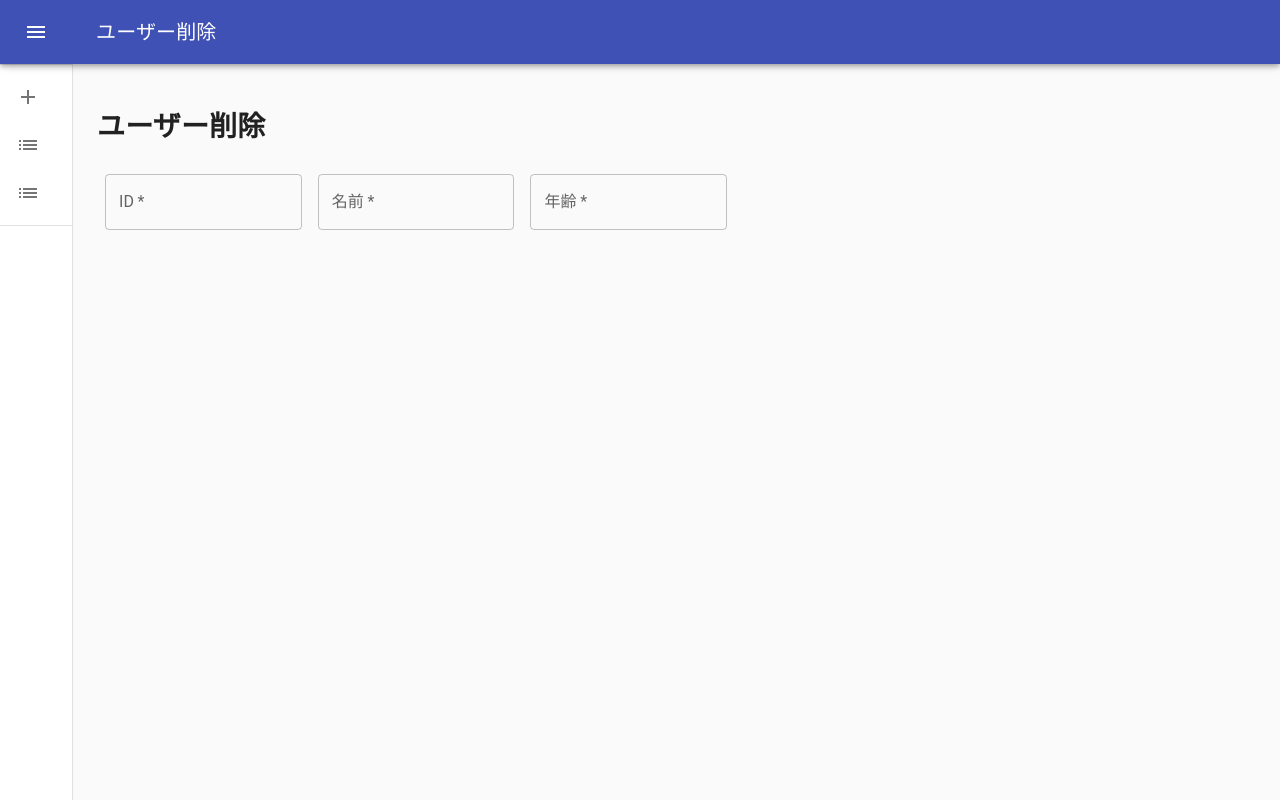
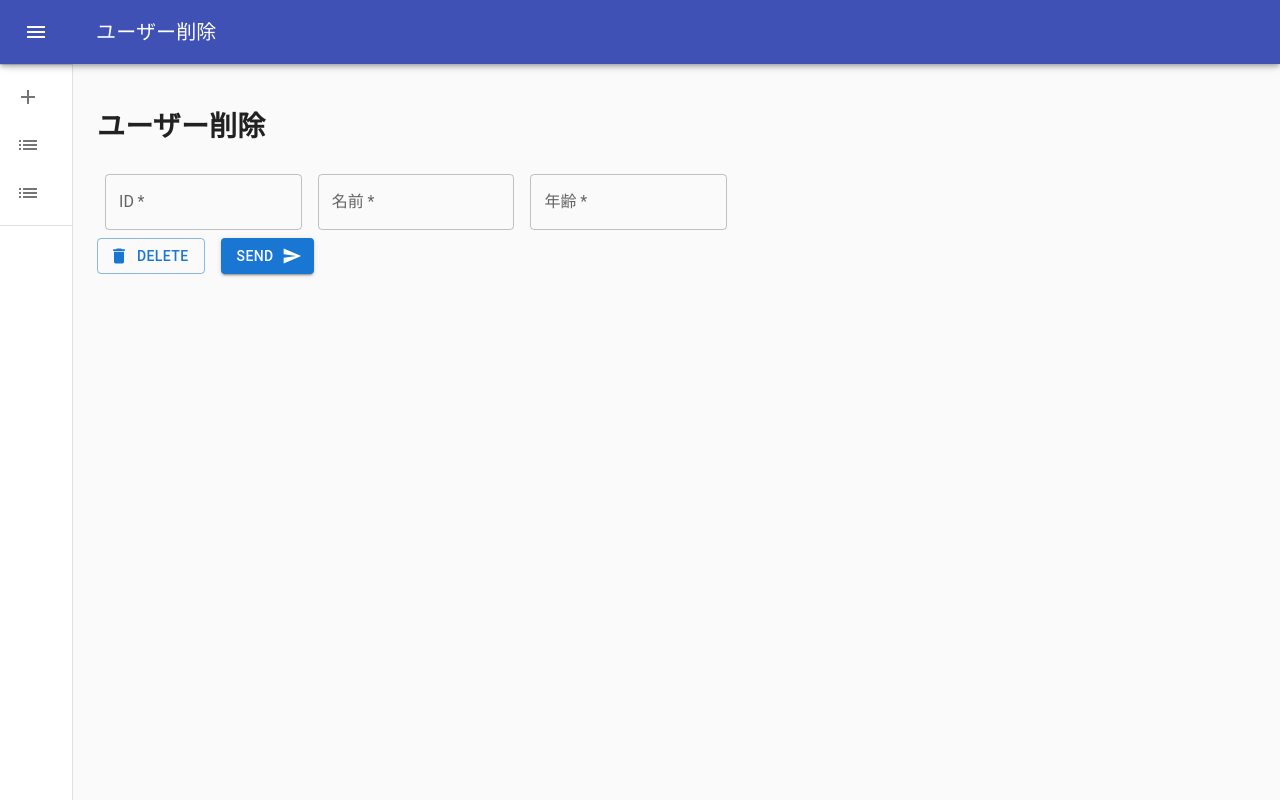
Before and after one commit to arakirai/test, a React (Create React App) app: page /delete in a window 1280 px wide. Built offline with nearby package versions, Linux system fonts and the light colour scheme; no server answers.

Commit message:
2022/09/15

```diff
--- a/src/components/Delete.js
+++ b/src/components/Delete.js
@@ -1,9 +1,12 @@
-
 import * as React from "react";
 import Menu from "../Menu";
 import Box from '@mui/material/Box';
 import TextField from '@mui/material/TextField';
 import axios from "axios";
+import Button from '@mui/material/Button';
+import DeleteIcon from '@mui/icons-material/Delete';
+import SendIcon from '@mui/icons-material/Send';
+import Stack from '@mui/material/Stack';
 
 const Delete = async () => {
     let res = await axios.delete("http://49.212.200.159:8080/api/user/delete", data);
@@ -44,6 +47,7 @@
                         id="outlined-required"
                         label="ID"
                         defaultValue={data.id}
+
                     />
                     <TextField
                         required
@@ -57,6 +61,14 @@
                         label="年齢"
                         defaultValue={data.age}
                     />
+                    <Stack direction="row" spacing={2}>
+                        <Button variant="outlined" startIcon={<DeleteIcon />}>
+                            Delete
+                        </Button>
+                        <Button variant="contained" endIcon={<SendIcon />}>
+                            Send
+                        </Button>
+                    </Stack>
                 </div>
             </Box>
         </Menu>
```
